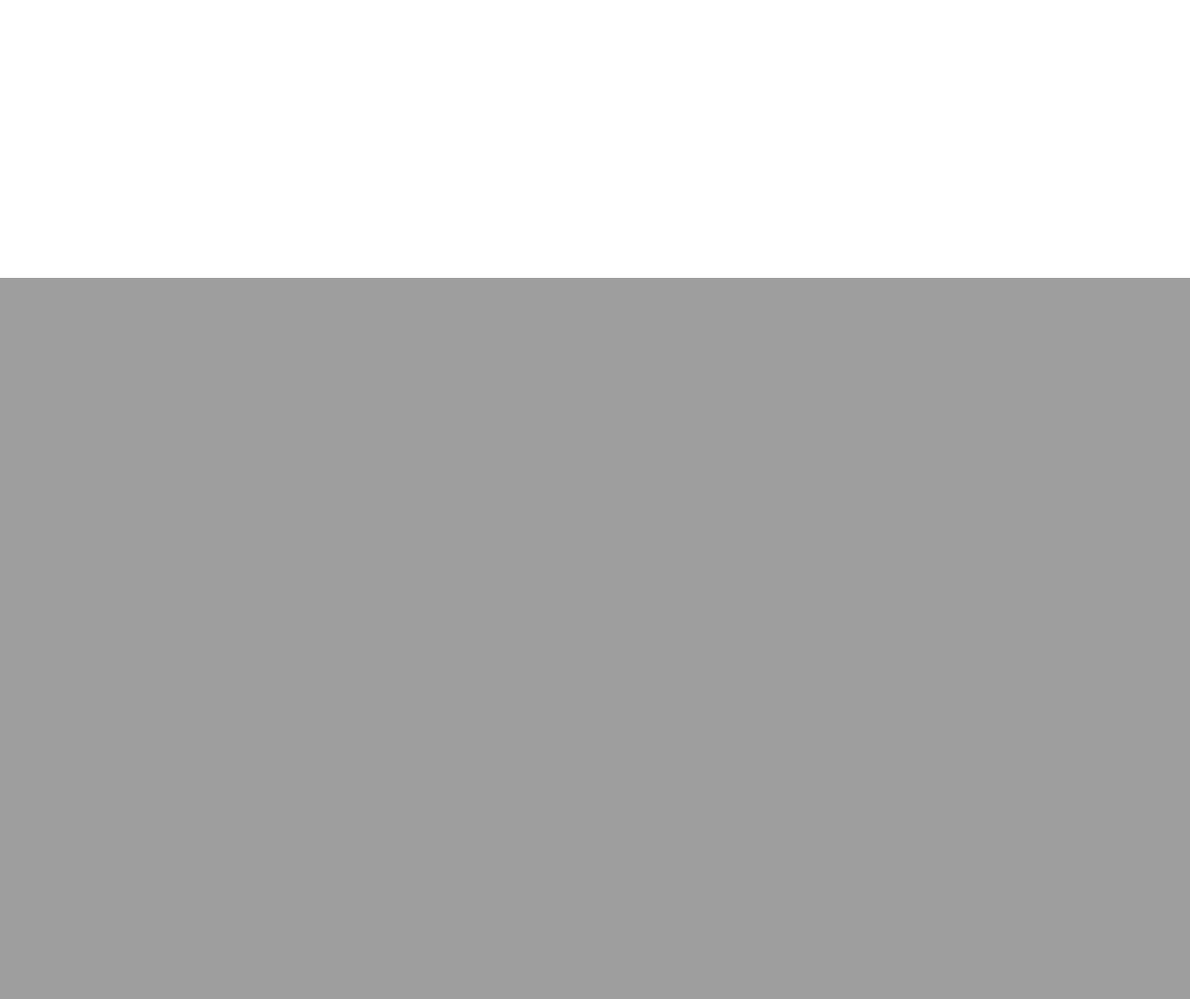
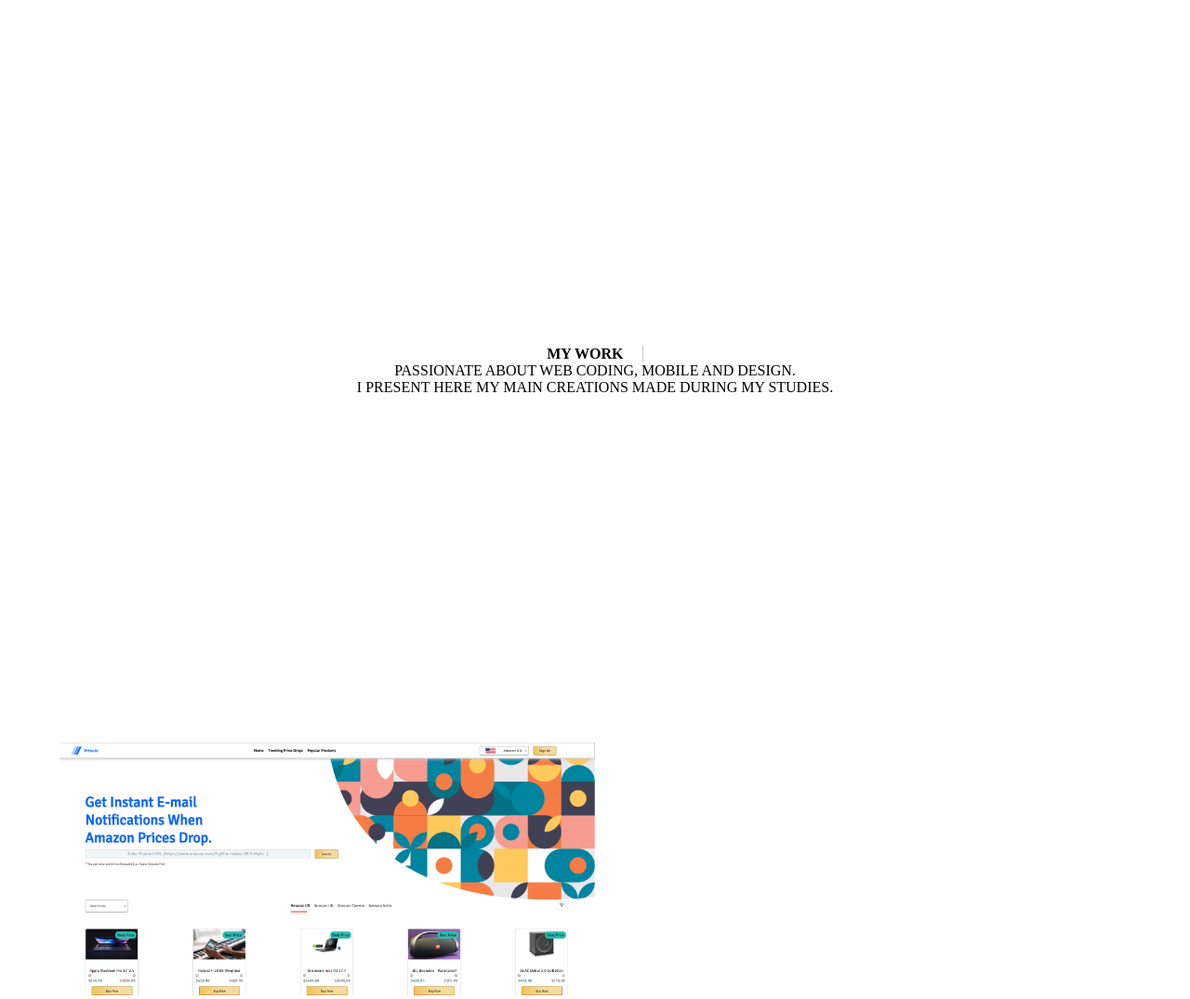
Before and after one commit to JAMALEEY/Portfolio_JamalEddineElidrissiYassir, a PHP site: page / in a window 1280 px wide. Shown: the part 501-1576 px from the top of the page at 93% size. Before the commit the page ends 800 px from the top, so only its background shows below. Run offline with PHP 8.4, Linux system fonts and the light colour scheme; some libraries are stand-ins or nearby versions.

Commit message:
my work first work

```diff
--- a/css/style.css
+++ b/css/style.css
@@ -101,6 +101,61 @@
 
 .arrowdown:hover{
 opacity: 50%;
+}
+
+.portfolio{
+    width: 100%;
+    height: 380px;
+}
+
+.img1 {
+    width: 50%;
+    height: 50%;
+}
 
 
+.projectscontainer{
+    padding: auto;
+    margin: auto;
+    width: 90%;
 }
+
+.container {
+    width: 100%;
+    height: 100vh;
+    display: flex;
+    flex-direction: column;
+    justify-content: center;
+    align-items: center;
+}
+
+#sectionune p {
+    text-align: center;
+    text-transform: uppercase;
+}
+
+#sectionune h2 {
+    width: 20%;
+    overflow: hidden;
+    white-space: nowrap;
+    animation: tapper 2s steps(100), blink .9s infinite;
+    border-right: 1px solid;
+}
+
+.gotomiddle {
+    display: flex;
+    justify-content: center;
+    align-items: center;
+}
+
+@keyframes tapper {
+    from {
+        width: 0ch;
+    }
+}
+
+@keyframes blink {
+    20% {
+        border-color: transparent;
+    }
+}
--- a/index.html
+++ b/index.html
@@ -80,6 +80,34 @@
                 </a> </div>
          </section>
 
+         <section id="sectionune" class="portfolio">
+				<div class="container">
+          <header>
+					<div class="gotomiddle"> 	<h2 class="tapper">MY WORK</h2> </div>
+            <p class="tapper">Passionate about Web coding, Mobile and Design. </p>
+<p> I present here my main creations made during my studies.</p>
+					</header>
+        </div>
+        <div class="projectscontainer">
+          <div class="myportfolio">
+          <div class="project1">
+<a class="image1">  <img class="img1" src="/img/project1.png" alt="firstproject">
+  </a>
+          </div>
+          <div class="project2">
+
+          </div>
+          <div class="project3">
+
+          </div>
+          <div class="project4">
+
+          </div>
+          </div>
+        </div>
+
+
+        </section>
 
 
 
```
Also changed, not shown: img/project1.png (added).
